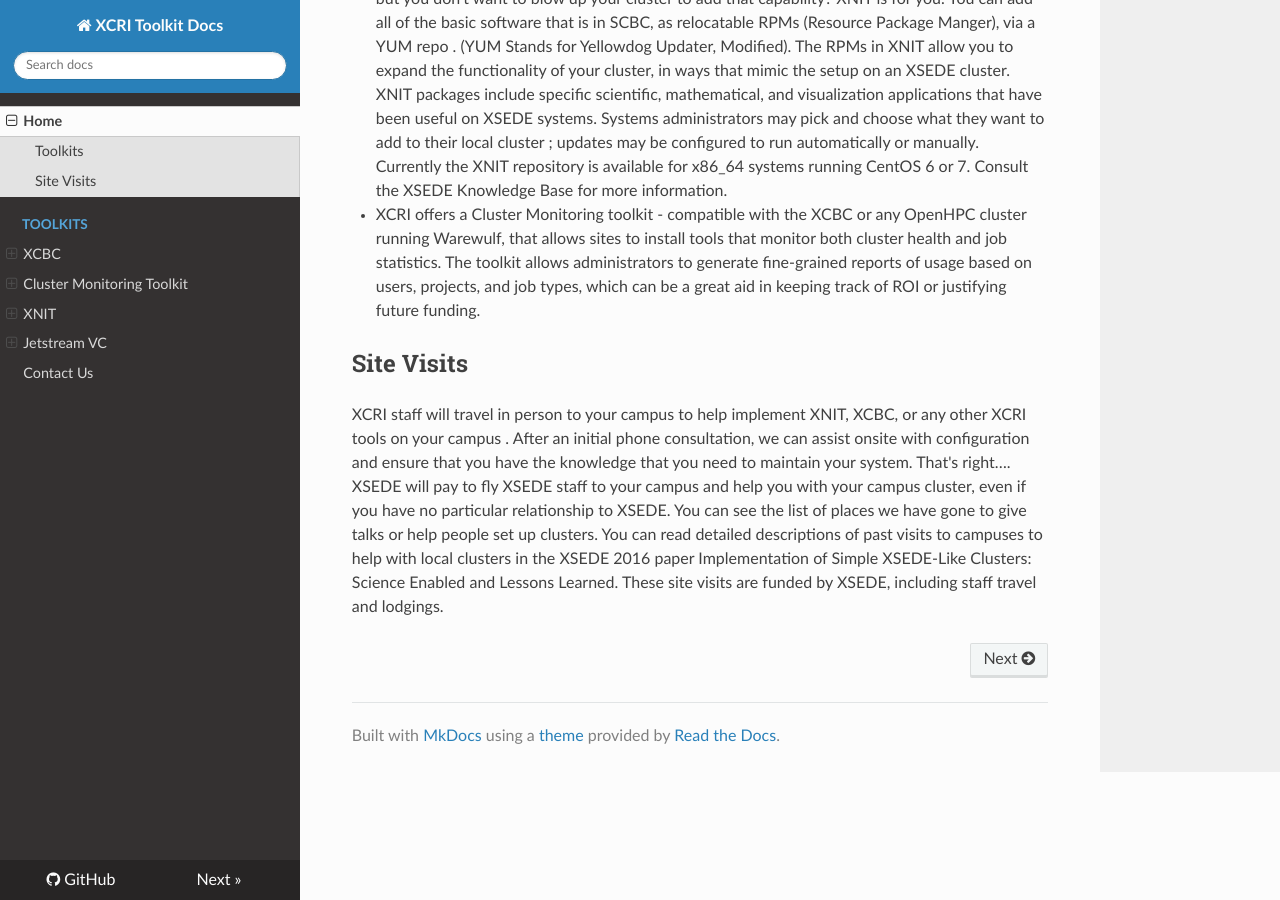
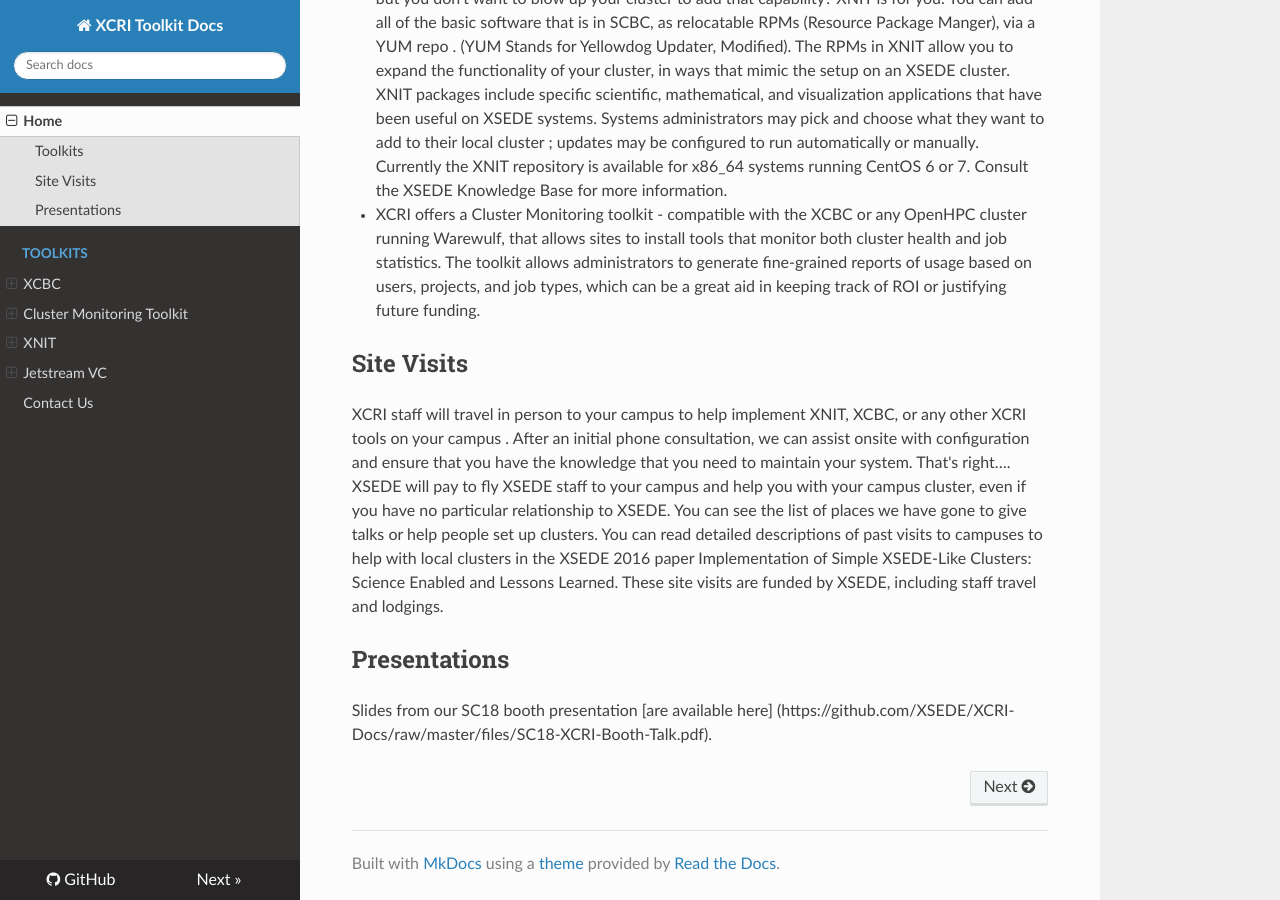
Before and after one commit to access-ci-org/Toolkit-Docs, an MkDocs documentation site: the page built from docs/index.md, in a window 1280 px wide and 900 px high, scrolled down 613 px. Built offline with MkDocs 1.6.1, drawn with Linux system fonts in a browser that asks for light colours; nearby versions of some CDN libraries; old or Windows-style settings are respelled for this version of MkDocs.

Commit message:
Added link to slides

```diff
--- a/docs/index.md
+++ b/docs/index.md
@@ -56,3 +56,7 @@ visits to campuses to help with local clusters in the XSEDE 2016 paper
 Implementation of Simple XSEDE-Like Clusters: Science Enabled and Lessons
 Learned. These site visits are funded by XSEDE, including staff travel and
 lodgings.
+
+## Presentations
+Slides from our SC18 booth presentation [are available here]
+(https://github.com/XSEDE/XCRI-Docs/raw/master/files/SC18-XCRI-Booth-Talk.pdf).
```
